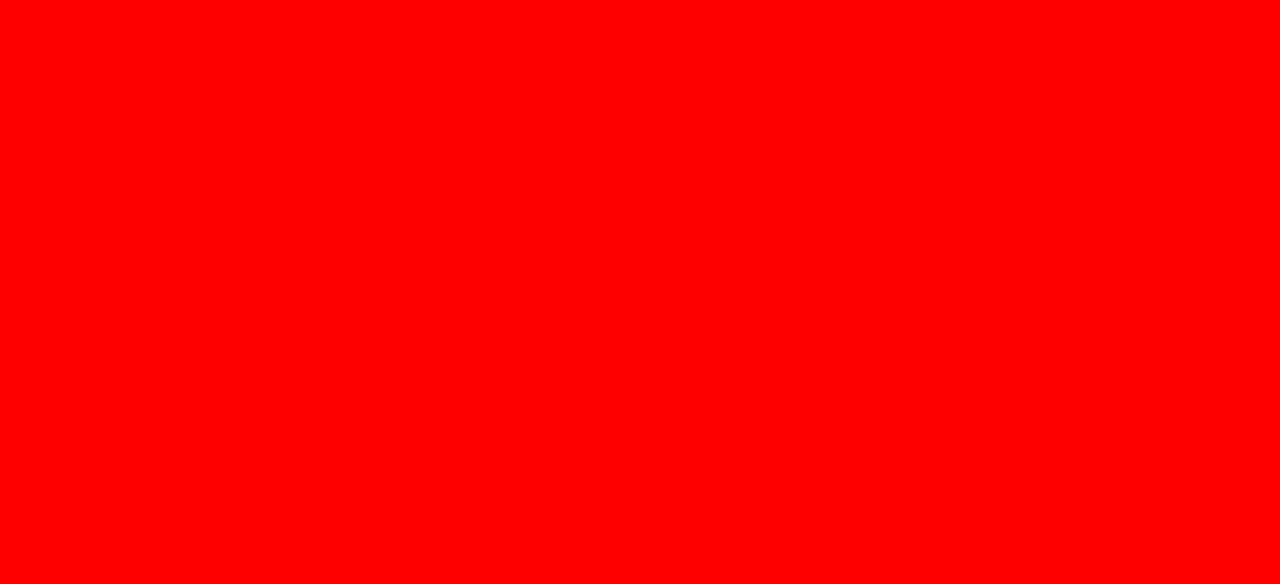
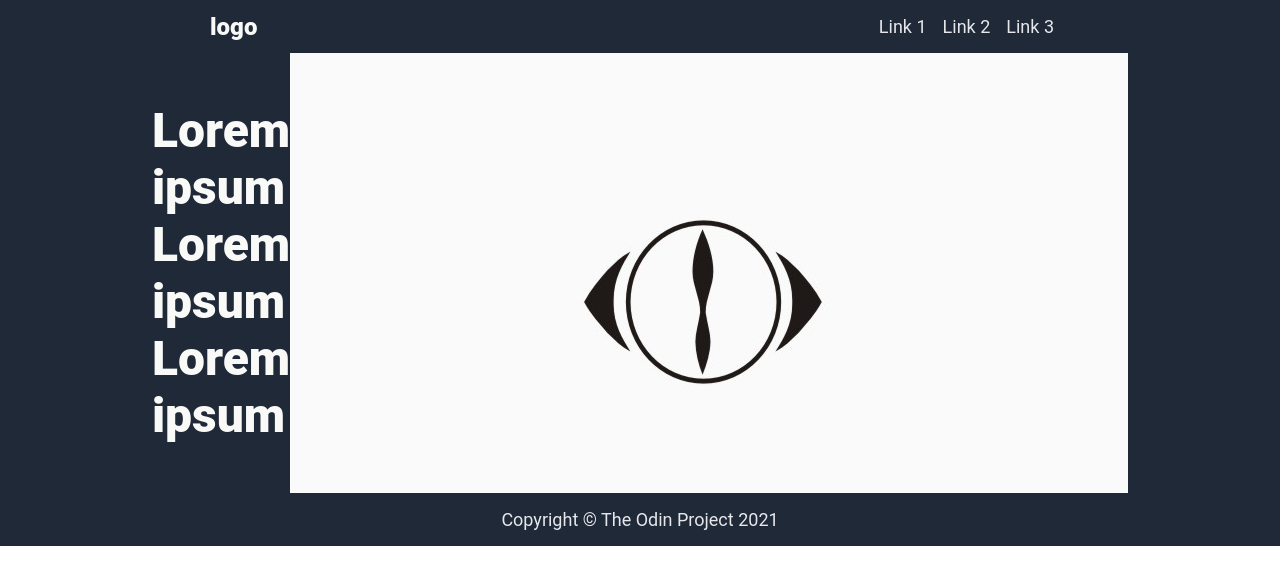
Before and after one commit to Spireful/The-Surface, a plain HTML site: page index.html in a window 1280 px wide. Drawn offline with Linux system fonts and the light colour scheme.

Commit message:
Add three sections and Image folder.
initial layout in progress.
Wrapper padding and background issues noted
(manual fix needed), almost fixed.
~1 hour of work

```diff
--- a/index.html
+++ b/index.html
@@ -7,6 +7,36 @@
   <link rel="stylesheet" href="style.css">
 </head>
 <body>
-
+  <div class="wrapper">
+    <div class="header">
+      <div class="logo">
+        logo
+      </div>
+        <ul class="links">
+          <li>Link 1</li>
+          <li>Link 2</li>
+          <li>Link 3</li>
+        </ul>
+    </div>
+    <div class="main">
+      <div class="text">
+        Lorem ipsum
+        Lorem ipsum
+        Lorem ipsum
+      </div>
+      <div class="image">
+        <img src="Images/Yorushika Logo.jpg">
+      </div>
+    </div>
+    <div class="info">
+    </div>
+    <div class="quote">
+    </div>
+    <div class="call-to-action">
+    </div>
+    <div class="footer">
+      Copyright © The Odin Project 2021
+    </div>
+  </div>
 </body>
 </html>
--- a/style.css
+++ b/style.css
@@ -1,3 +1,72 @@
-body {
-  background-color: red;
+* {
+  box-sizing: border-box;
+  font-family: 'Roboto', sans-serif;
 }
+
+body, html {
+  padding: 0px;
+  margin: 0px;
+}
+
+ul {
+  margin: 0px;
+  padding: 0px;
+  list-style-type: none;
+}
+
+.header {
+  display: flex;
+  justify-content: space-between;
+  background-color: #1F2937;
+  align-items: center;
+  padding: 0px 210px;
+}
+
+.links {
+  display: flex;
+  justify-content: space-evenly;
+  gap: 16px;
+  font-size: 18px;
+  color: #E5E7EB;
+  padding: 16px;
+}
+
+.logo {
+  font-size: 24px;
+  color: #F9FAF8;
+  font-weight: 900;
+}
+
+.footer {
+  display: flex;
+  justify-content: center;
+  background-color: #1F2937;
+  align-items: center;
+  font-size: 18px;
+  color: #E5E7EB;
+  padding: 16px;
+}
+
+.main {
+  display: flex;
+  justify-content: center;
+  align-items: center;
+  background-color: #1F2937;
+  padding: 0px 210px;
+}
+
+.text {
+  display: flex;
+  flex-direction: column;
+  justify-content: center;
+  align-items: center;
+  font-size: 48px;
+  color: #F9FAF8;
+  font-weight: 900;
+  flex: 1 300px;
+}
+
+.image {
+  display: flex;
+  flex: 1 300px;
+}
```
Also changed, not shown: Images/Yorushika Logo.jpg (added).
